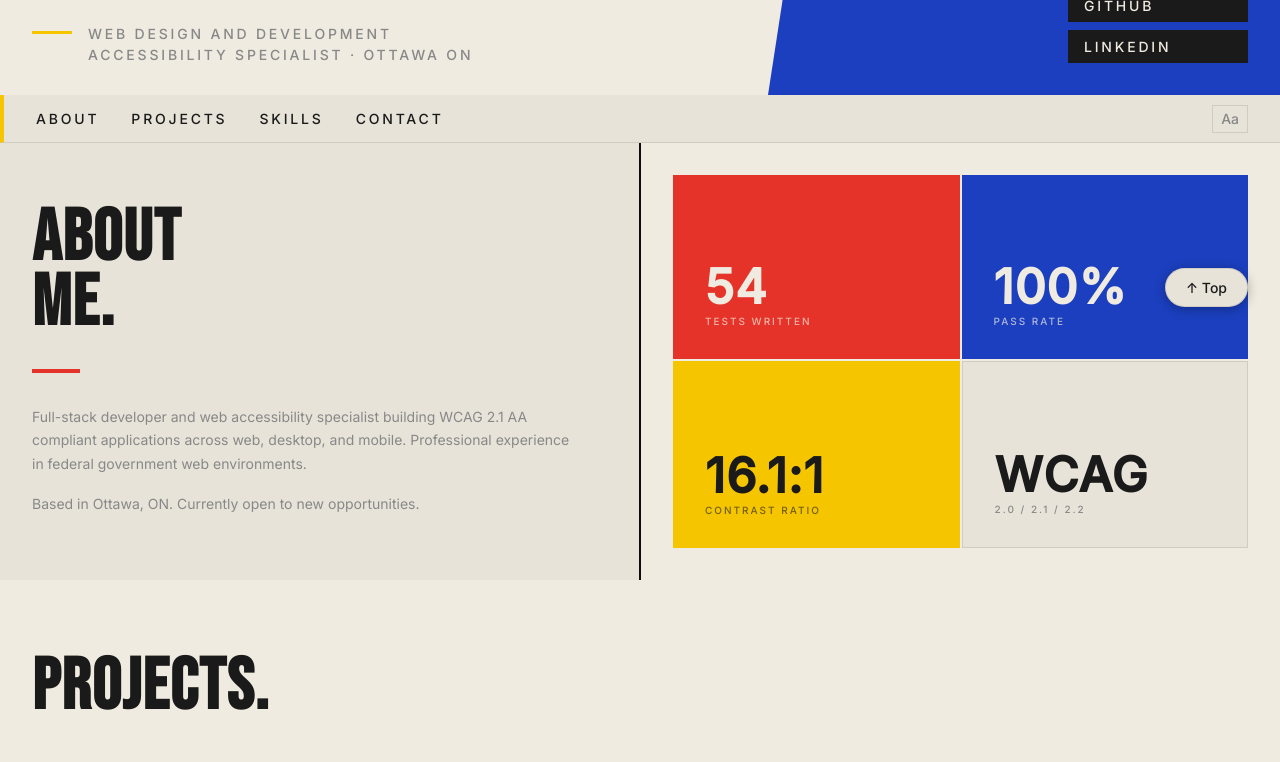
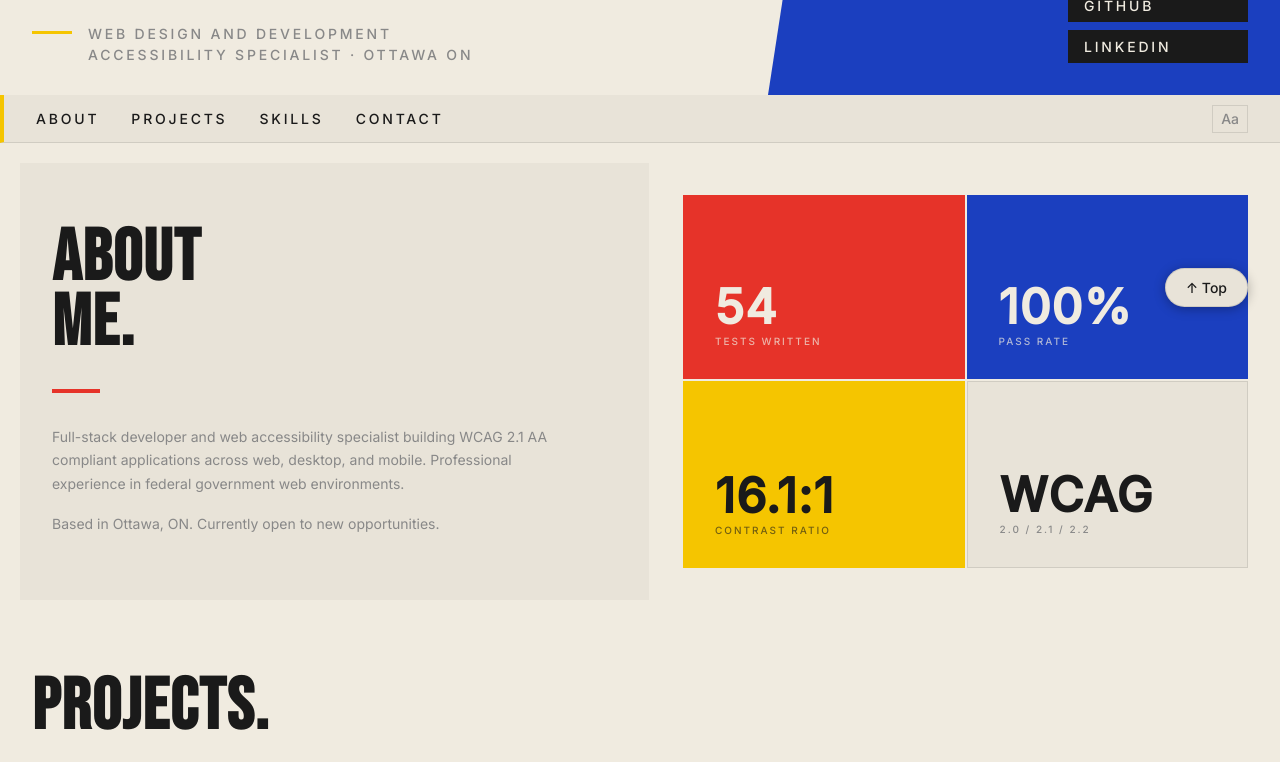
Before and after one commit to jennabeachcodes/jenna-beach-portfolio, a React (Create React App) app: page / in a window 1280 px wide. Shown: the part 461-1223 px from the top of the page. Built offline with nearby package versions, Linux system fonts and the light colour scheme; a web font is replaced by a local one.

Commit message:
adding padding to about section

```diff
--- a/src/components/About/About.module.scss
+++ b/src/components/About/About.module.scss
@@ -5,8 +5,10 @@
   display: grid;
   grid-template-columns: 1fr 1fr;
   gap: $grid-gap;
-  //margin-top: 20px;
   transition: background 0.3s ease;
+  padding-top: 20px;
+  padding-left: 20px;
+  background-color: $newsprint;
 
   @media (max-width: 768px) {
     grid-template-columns: 1fr;
```
